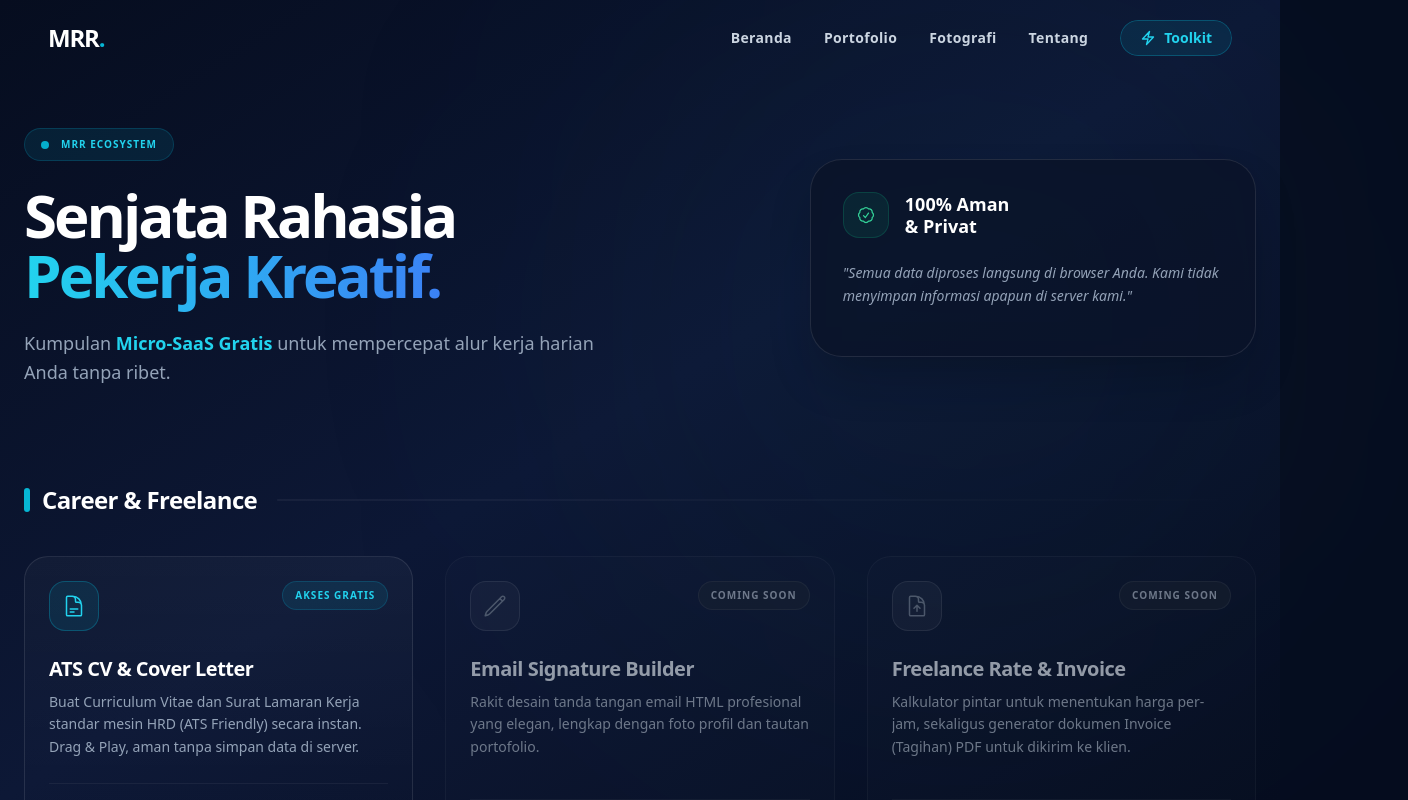
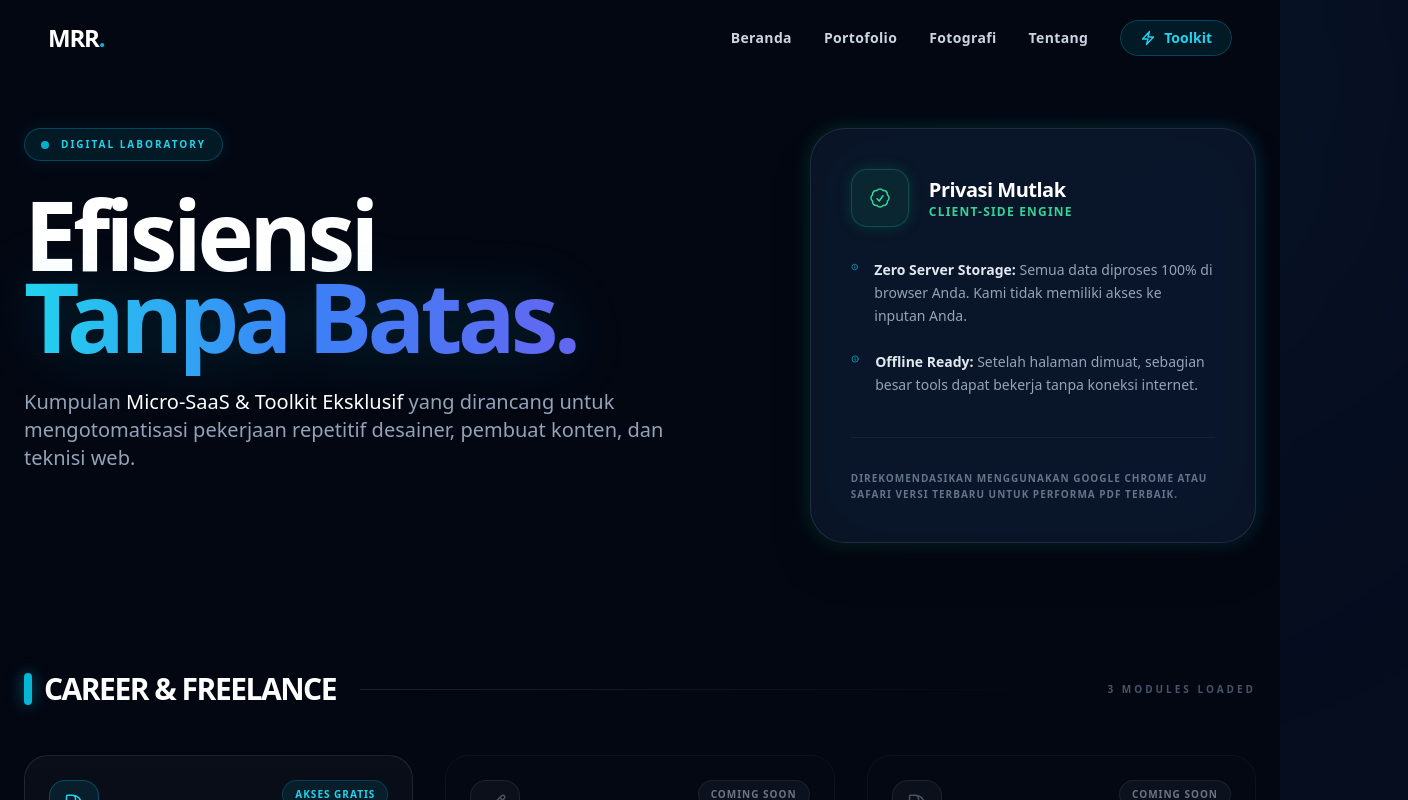
Before and after one commit to Rafli161102/CV-MRR, a Next.js app: page /toolkit in a window 1280 px wide. Shown: the top 800 px of the page, 1408 px wide, since content can reach past the window. Built offline with nearby package versions, Linux system fonts and the light colour scheme.

Commit message:
Update page.jsx

```diff
--- a/src/app/toolkit/page.jsx
+++ b/src/app/toolkit/page.jsx
@@ -2,13 +2,22 @@ import { toolkits } from '../../data/toolkitDB';
 import ToolCard from '../../components/ToolCard';
 
 export const metadata = {
-  title: 'Toolkit Ekosistem | MRR',
+  title: 'Toolkit Ekosistem | MRR Digital Tools',
   description: 'Kumpulan Micro-SaaS dan utilitas gratis untuk desainer persembahan Muhammad Rafli Ramadhan.',
 };
 
+// =========================================================================
+// IKON SVG PREMIUM & MINIMALIS
+// =========================================================================
 const ShieldIcon = () => (
-  <svg xmlns="http://www.w3.org/2000/svg" fill="none" viewBox="0 0 24 24" strokeWidth={1.5} stroke="currentColor" className="w-5 h-5 text-emerald-400">
+  <svg xmlns="http://www.w3.org/2000/svg" fill="none" viewBox="0 0 24 24" strokeWidth={1.5} stroke="currentColor" className="w-6 h-6 text-emerald-400">
     <path strokeLinecap="round" strokeLinejoin="round" d="M9 12.75L11.25 15 15 9.75M21 12c0 1.268-.63 2.39-1.593 3.068a3.745 3.745 0 01-1.043 3.296 3.745 3.745 0 01-3.296 1.043A3.745 3.745 0 0112 21c-1.268 0-2.39-.63-3.068-1.593a3.746 3.746 0 01-3.296-1.043 3.745 3.745 0 01-1.043-3.296A3.745 3.745 0 013 12c0-1.268.63-2.39 1.593-3.068a3.745 3.745 0 011.043-3.296 3.746 3.746 0 013.296-1.043A3.746 3.746 0 0112 3c1.268 0 2.39.63 3.068 1.593a3.746 3.746 0 013.296 1.043 3.746 3.746 0 011.043 3.296A3.745 3.745 0 0121 12z" />
+  </svg>
+);
+
+const InfoIcon = () => (
+  <svg xmlns="http://www.w3.org/2000/svg" fill="none" viewBox="0 0 24 24" strokeWidth={2} stroke="currentColor" className="w-4 h-4 text-cyan-500">
+    <path strokeLinecap="round" strokeLinejoin="round" d="M11.25 11.25l.041-.02a.75.75 0 011.063.852l-.708 2.836a.75.75 0 001.063.853l.041-.021M21 12a9 9 0 11-18 0 9 9 0 0118 0zm-9-3.75h.008v.008H12V8.25z" />
   </svg>
 );
 
@@ -16,58 +25,121 @@ export default function ToolkitPage() {
   const categories = [...new Set(toolkits.map(tool => tool.category))];
 
   return (
-    <div className="min-h-screen pt-32 pb-24 px-6 relative">
-      <div className="fixed top-0 right-0 w-[50vw] h-[50vw] bg-cyan-900/10 rounded-full blur-[150px] pointer-events-none -z-10"></div>
+    <div className="min-h-screen pt-32 pb-24 px-6 relative overflow-hidden bg-[#030712]">
+
+      {/* ANIMASI GLOBAL */}
+      <style dangerouslySetInnerHTML={{__html: `
+        @keyframes fadeInUp {
+          from { opacity: 0; transform: translateY(40px); filter: blur(10px); }
+          to { opacity: 1; transform: translateY(0); filter: blur(0); }
+        }
+        .reveal { animation: fadeInUp 1s cubic-bezier(0.22, 1, 0.36, 1) forwards; opacity: 0; }
+        .delay-1 { animation-delay: 100ms; }
+        .delay-2 { animation-delay: 200ms; }
+        .delay-3 { animation-delay: 300ms; }
+        .delay-4 { animation-delay: 400ms; }
+      `}} />
+
+      {/* BACKGROUND DECORATION */}
+      <div className="fixed top-[-10%] right-[-10%] w-[60vw] h-[60vw] bg-cyan-900/10 rounded-full blur-[140px] pointer-events-none -z-10"></div>
+      <div className="fixed bottom-[-10%] left-[-10%] w-[50vw] h-[50vw] bg-indigo-950/10 rounded-full blur-[140px] pointer-events-none -z-10"></div>
 
       <div className="max-w-[1400px] mx-auto relative z-10">
-        {/* HEADER GOLDEN RATIO */}
-        <div className="flex flex-col lg:flex-row gap-12 lg:gap-16 mb-24 items-center">
-          <div className="w-full lg:w-[61.8%]">
-            <div className="inline-flex items-center gap-3 px-4 py-2 rounded-full bg-cyan-500/10 border border-cyan-500/20 text-cyan-400 text-[10px] font-bold tracking-widest uppercase mb-6">
-              <span className="w-2 h-2 rounded-full bg-cyan-500 animate-pulse"></span> MRR Ecosystem
+
+        {/* ========================================================= */}
+        {/* HEADER: GOLDEN RATIO (61.8% | 38.2%)                      */}
+        {/* ========================================================= */}
+        <div className="flex flex-col lg:flex-row gap-12 lg:gap-16 mb-32 items-start">
+
+          {/* KIRI: 61.8% (THE MAIN CONTENT) */}
+          <div className="w-full lg:w-[61.8%] reveal">
+            <div className="inline-flex items-center gap-3 px-4 py-2 rounded-full bg-cyan-500/10 border border-cyan-500/30 text-cyan-400 text-[10px] font-bold tracking-[0.2em] uppercase mb-8 shadow-[0_0_20px_rgba(6,182,212,0.1)]">
+              <span className="w-2 h-2 rounded-full bg-cyan-500 animate-pulse"></span>
+              Digital Laboratory
             </div>
-            <h1 className="text-4xl md:text-6xl font-black text-white tracking-tighter mb-6 leading-tight">
-              Senjata Rahasia <br/> <span className="text-transparent bg-clip-text bg-gradient-to-r from-cyan-400 to-blue-500">Pekerja Kreatif.</span>
+            <h1 className="text-5xl md:text-7xl lg:text-8xl font-black text-white tracking-tighter mb-8 leading-[0.9] lg:leading-[0.85]">
+              Efisiensi <br/>
+              <span className="text-transparent bg-clip-text bg-gradient-to-r from-cyan-400 via-blue-500 to-indigo-500 drop-shadow-[0_0_30px_rgba(6,182,212,0.2)]">Tanpa Batas.</span>
             </h1>
-            <p className="text-slate-400 text-lg leading-relaxed max-w-xl">
-              Kumpulan <span className="text-cyan-400 font-semibold">Micro-SaaS Gratis</span> untuk mempercepat alur kerja harian Anda tanpa ribet.
+            <p className="text-slate-400 text-lg md:text-xl leading-relaxed max-w-2xl font-medium">
+              Kumpulan <span className="text-white">Micro-SaaS & Toolkit Eksklusif</span> yang dirancang untuk mengotomatisasi pekerjaan repetitif desainer, pembuat konten, dan teknisi web.
             </p>
           </div>
 
-          <div className="w-full lg:w-[38.2%]">
-            <div className="bg-[#0A1329]/80 backdrop-blur-xl border border-white/10 rounded-[2rem] p-8 shadow-2xl">
-              <div className="flex items-center gap-4 mb-6">
-                <div className="p-3 bg-emerald-500/10 rounded-2xl border border-emerald-500/20"><ShieldIcon /></div>
-                <h3 className="text-white font-bold text-lg leading-tight">100% Aman <br/> & Privat</h3>
+          {/* KANAN: 38.2% (TRUST & PRIVACY CARD) */}
+          <div className="w-full lg:w-[38.2%] reveal delay-2">
+            <div className="relative group">
+              <div className="absolute -inset-1 bg-gradient-to-r from-emerald-500/20 to-cyan-500/20 rounded-[2.5rem] blur opacity-75 group-hover:opacity-100 transition duration-1000 group-hover:duration-200"></div>
+              <div className="relative bg-[#0A1329]/90 backdrop-blur-2xl border border-white/10 rounded-[2.2rem] p-8 md:p-10 shadow-2xl overflow-hidden">
+
+                <div className="flex items-center gap-5 mb-8">
+                  <div className="p-4 bg-emerald-500/10 rounded-2xl border border-emerald-500/30 shadow-[0_0_15px_rgba(16,185,129,0.2)]">
+                    <ShieldIcon />
+                  </div>
+                  <div>
+                    <h3 className="text-white font-black text-xl tracking-tight">Privasi Mutlak</h3>
+                    <p className="text-emerald-400 text-xs font-bold tracking-widest uppercase">Client-Side Engine</p>
+                  </div>
+                </div>
+
+                <div className="space-y-6">
+                  <div className="flex gap-4">
+                    <InfoIcon />
+                    <p className="text-slate-400 text-sm leading-relaxed">
+                      <strong className="text-slate-200">Zero Server Storage:</strong> Semua data diproses 100% di browser Anda. Kami tidak memiliki akses ke inputan Anda.
+                    </p>
+                  </div>
+                  <div className="flex gap-4">
+                    <InfoIcon />
+                    <p className="text-slate-400 text-sm leading-relaxed">
+                      <strong className="text-slate-200">Offline Ready:</strong> Setelah halaman dimuat, sebagian besar tools dapat bekerja tanpa koneksi internet.
+                    </p>
+                  </div>
+                </div>
+
+                <div className="mt-10 pt-8 border-t border-white/5">
+                  <p className="text-[10px] text-slate-500 leading-relaxed font-semibold uppercase tracking-widest">
+                    Direkomendasikan menggunakan Google Chrome atau Safari versi terbaru untuk performa PDF terbaik.
+                  </p>
+                </div>
               </div>
-              <p className="text-slate-400 text-sm leading-relaxed mb-4 italic">"Semua data diproses langsung di browser Anda. Kami tidak menyimpan informasi apapun di server kami."</p>
             </div>
           </div>
         </div>
 
-        {/* KATEGORI - PERBAIKAN DIVIDER & SPACING */}
-        <div className="space-y-24">
-          {categories.map((category) => {
+        {/* ========================================================= */}
+        {/* KATEGORI TOOLKIT (CATEGORIZED GRID)                        */}
+        {/* ========================================================= */}
+        <div className="space-y-32">
+          {categories.map((category, idx) => {
             const categoryTools = toolkits.filter(tool => tool.category === category);
             return (
-              <div key={category} className="group">
-                <div className="flex items-center gap-5 mb-10 overflow-hidden">
-                  <h2 className="text-2xl font-black text-white tracking-tight shrink-0 flex items-center gap-3">
-                    <span className="w-1.5 h-6 bg-cyan-500 rounded-full"></span>
-                    {category}
-                  </h2>
-                  <div className="h-[2px] flex-grow bg-gradient-to-r from-white/10 via-white/5 to-transparent rounded-full opacity-50 group-hover:opacity-100 transition-opacity"></div>
+              <section key={category} className={`reveal delay-${idx + 3}`}>
+                {/* CATEGORY HEADER */}
+                <div className="flex items-center gap-6 mb-12">
+                  <div className="flex items-center gap-3 shrink-0">
+                    <div className="w-2 h-8 bg-cyan-500 rounded-full shadow-[0_0_15px_rgba(6,182,212,0.5)]"></div>
+                    <h2 className="text-3xl font-black text-white tracking-tighter uppercase">
+                      {category}
+                    </h2>
+                  </div>
+                  <div className="h-[1px] flex-grow bg-gradient-to-r from-white/10 via-white/5 to-transparent"></div>
+                  <span className="text-[10px] font-bold text-slate-600 tracking-[0.3em] uppercase hidden sm:block">
+                    {categoryTools.length} Modules Loaded
+                  </span>
                 </div>
 
-                <div className="grid grid-cols-1 md:grid-cols-2 xl:grid-cols-3 gap-8">
+                {/* TOOLKIT GRID */}
+                <div className="grid grid-cols-1 md:grid-cols-2 lg:grid-cols-3 gap-8">
                   {categoryTools.map((tool) => (
                     <ToolCard key={tool.id} tool={tool} />
                   ))}
                 </div>
-              </div>
+              </section>
             );
           })}
         </div>
+
       </div>
     </div>
   );
```
